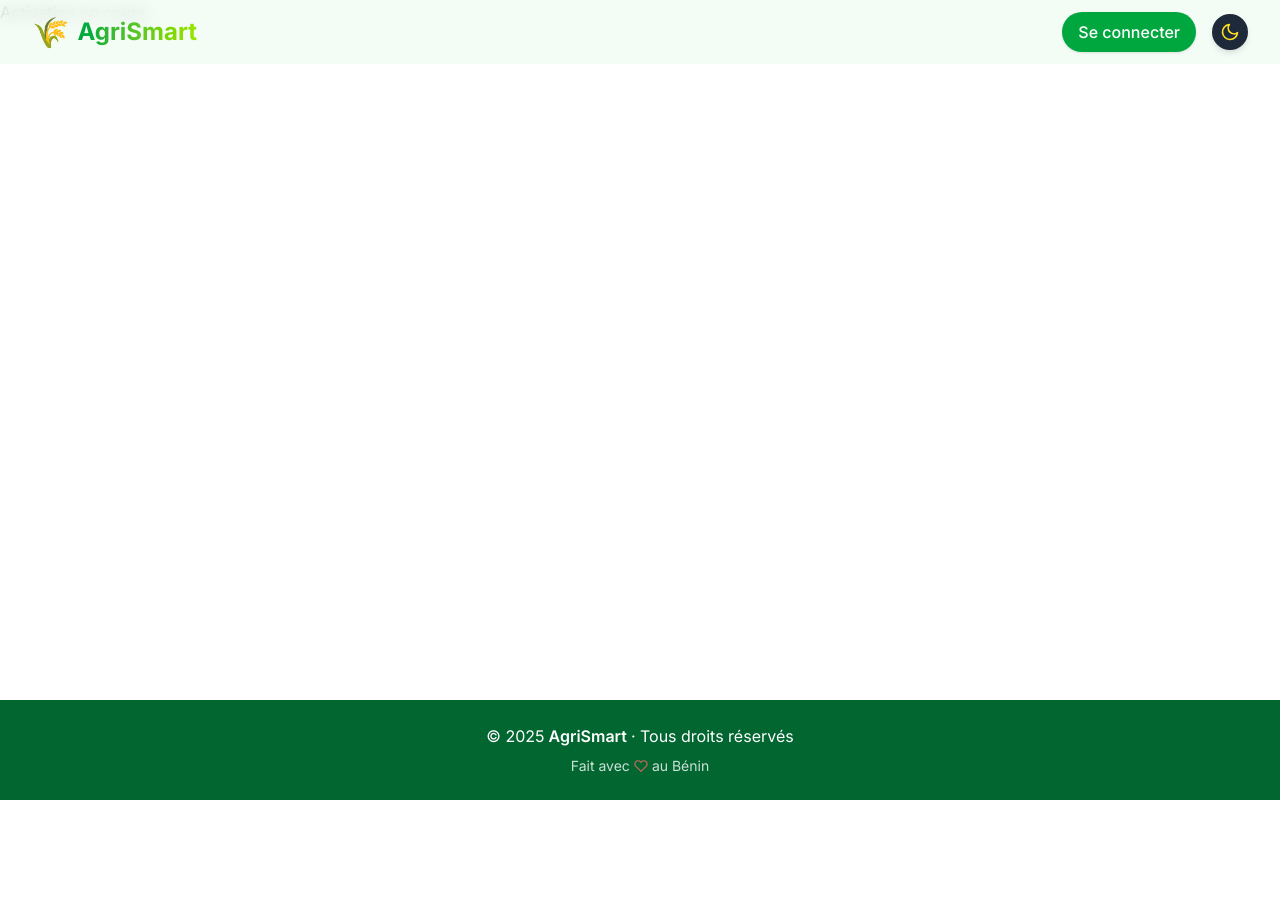
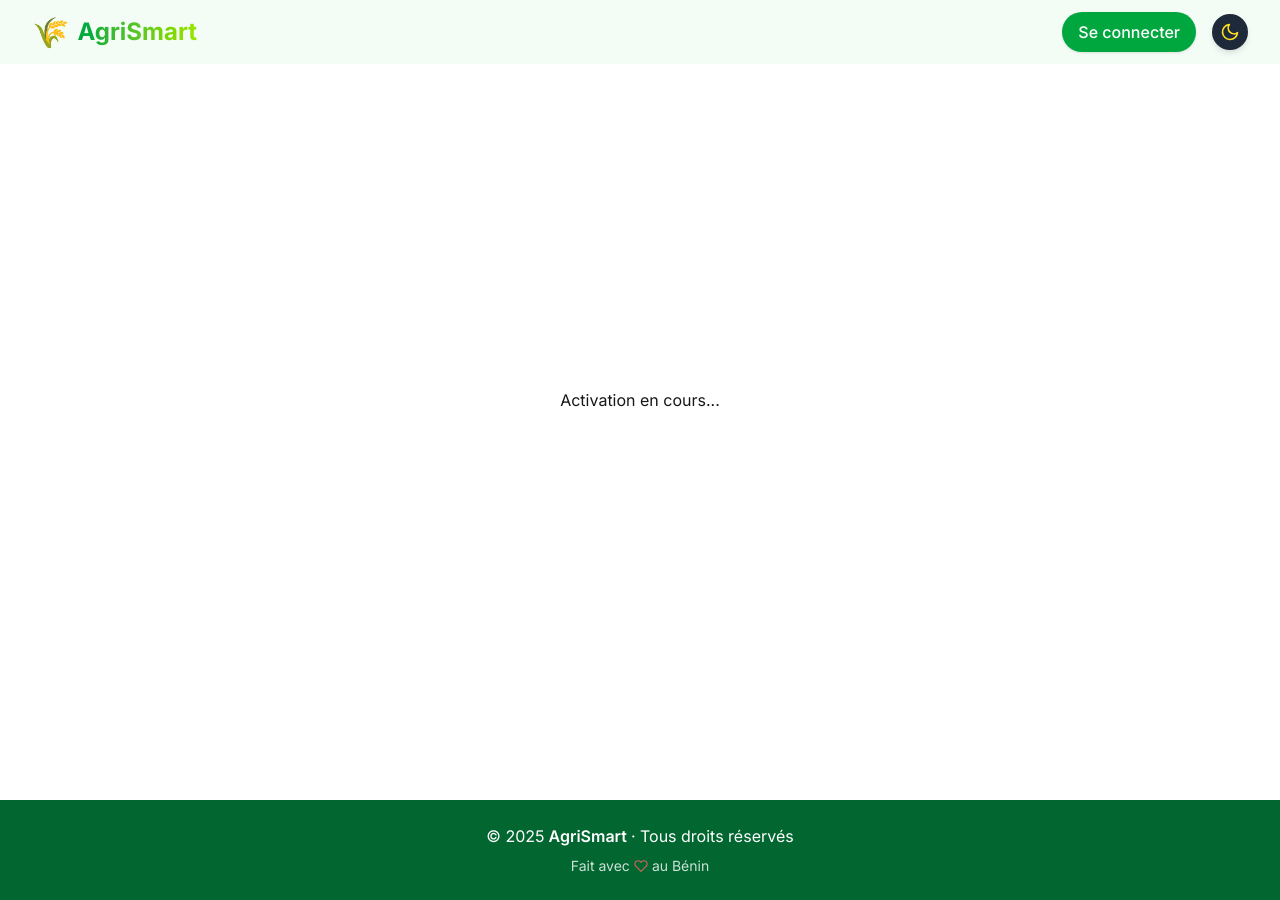
Before and after one commit to Nelboy10/AgriSmart-front, a Next.js app: page /activate/1/1 in a window 1280 px wide. Before the commit the page ends 800 px from the top, so only its background shows below. Built offline with nearby package versions, Linux system fonts and the light colour scheme; no server answers.

Commit message:
Correction de la route pour le lien d'activation

```diff
--- a/src/components/ActivateClient.tsx
+++ b/src/components/ActivateClient.tsx
@@ -1,29 +1,35 @@
 "use client";
 
-import { useEffect } from "react";
+import { useEffect, useState } from "react";
 import { useRouter } from "next/navigation";
 
 interface Props {
-  userId: string;
+  userId: string; // c'est en fait le uid
   token: string;
 }
 
 export default function ActivateClient({ userId, token }: Props) {
   const router = useRouter();
+  const [error, setError] = useState("");
 
   useEffect(() => {
-    fetch(`${process.env.NEXT_PUBLIC_API_URL}/api/activate`, {
+    fetch(`${process.env.NEXT_PUBLIC_API_URL}/api/auth/users/activation/`, {
       method: "POST",
       headers: { "Content-Type": "application/json" },
-      body: JSON.stringify({ userId, token }),
+      body: JSON.stringify({ uid: userId, token }),
     }).then(async (res) => {
       if (res.ok) {
         router.push("/auth/login?activated=1");
       } else {
-        alert("Erreur lors de l'activation du compte.");
+        setError("Erreur lors de l'activation du compte.");
       }
     });
   }, [userId, token, router]);
 
-  return <h2>Activation en cours...</h2>;
+  return (
+    <div className="flex flex-col items-center justify-center h-screen">
+      <h2>Activation en cours...</h2>
+      {error && <div className="text-red-600">{error}</div>}
+    </div>
+  );
 }
```
